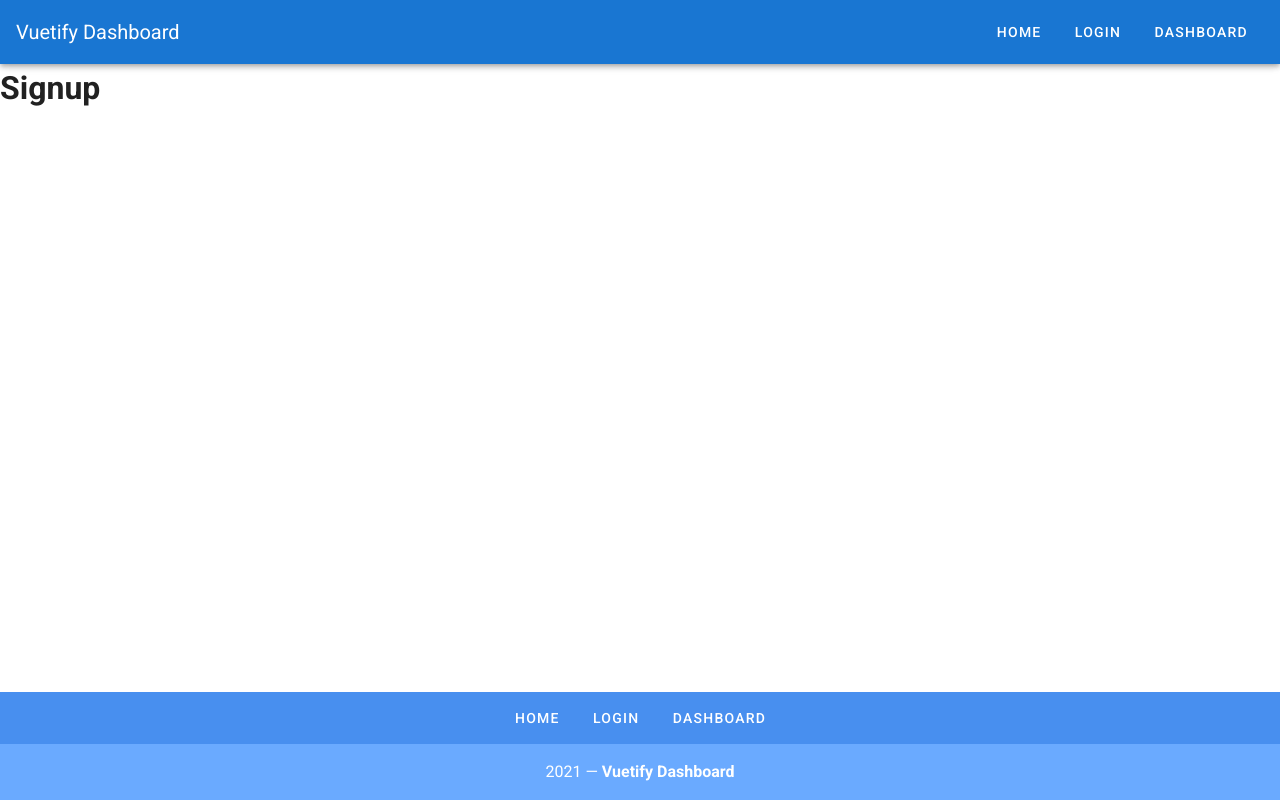
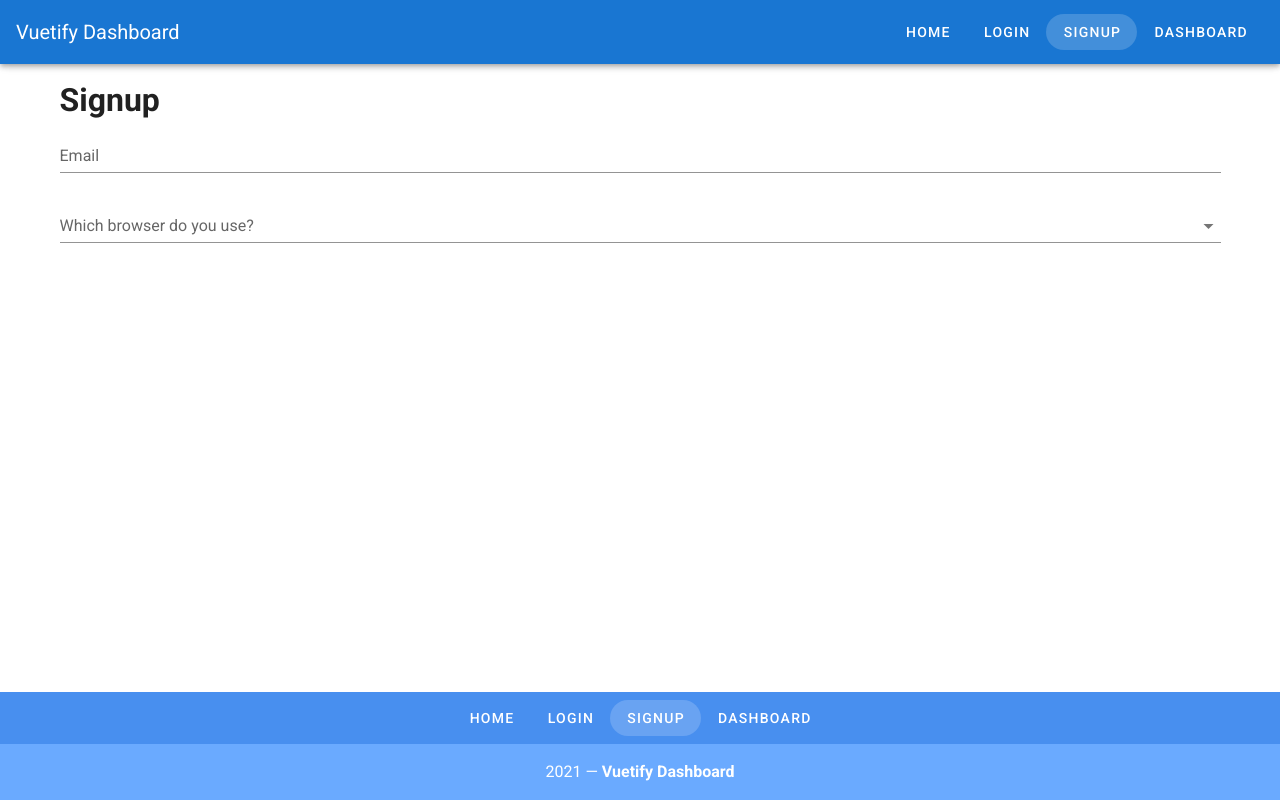
Before and after one commit to lekegitrepo/vuetify-dashboard, a Vue app: page /signup in a window 1280 px wide. Built offline with nearby package versions, Linux system fonts and the light colour scheme.

Commit message:
Create email text input and autocomplete select

```diff
--- a/src/App.vue
+++ b/src/App.vue
@@ -48,6 +48,7 @@ export default {
     links: [
       { label: "Home", url: "/" },
       { label: "Login", url: "/login" },
+      { label: "Signup", url: "/signup" },
       { label: "Dashboard", url: "/dashboard" },
     ],
   }),
--- a/src/views/Signup.vue
+++ b/src/views/Signup.vue
@@ -1,11 +1,26 @@
 <template>
-  <div>
-    <h1>Signup</h1>
-  </div>
+  <v-container>
+    <v-row>
+      <v-col>
+        <h1>Signup</h1>
+        <v-form>
+          <v-text-field label="Email" type="email"></v-text-field>
+          <v-autocomplete
+            label="Which browser do you use?"
+            :items="browsers"
+          ></v-autocomplete>
+        </v-form>
+      </v-col>
+    </v-row>
+  </v-container>
 </template>
 
 <script>
-export default {};
+export default {
+  data: () => ({
+    browsers: ["Chrome", "Firefox", "Safari", "Edge", "Brave"],
+  }),
+};
 </script>
 
 <style lang="scss" scoped></style>
```
